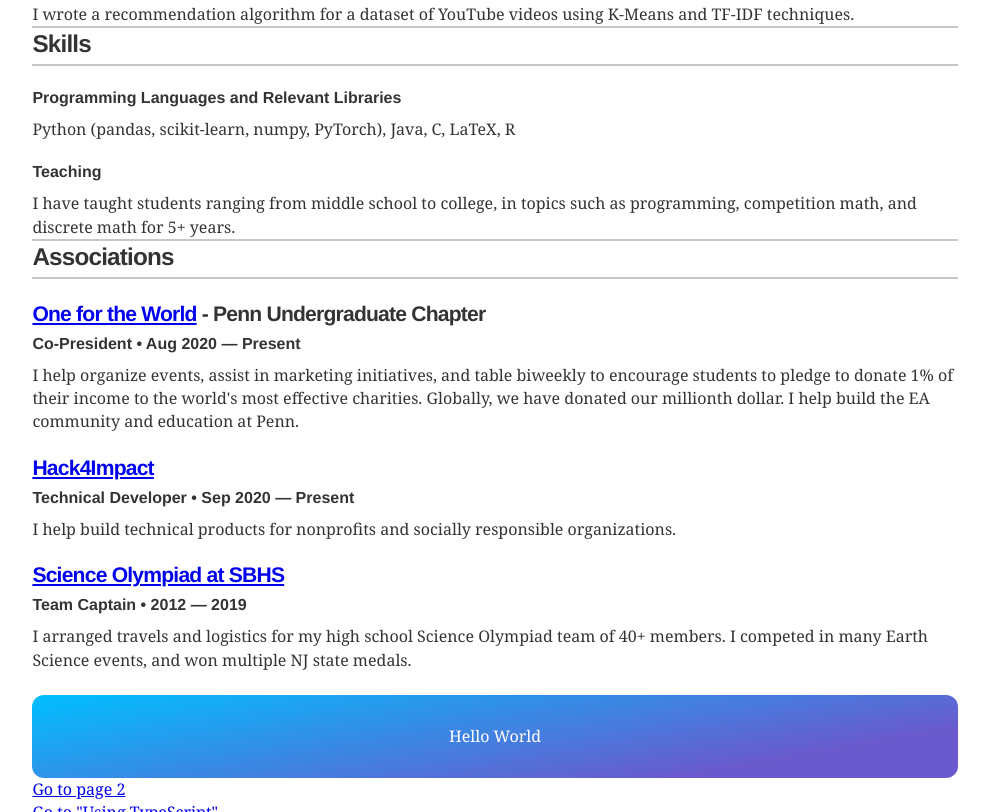
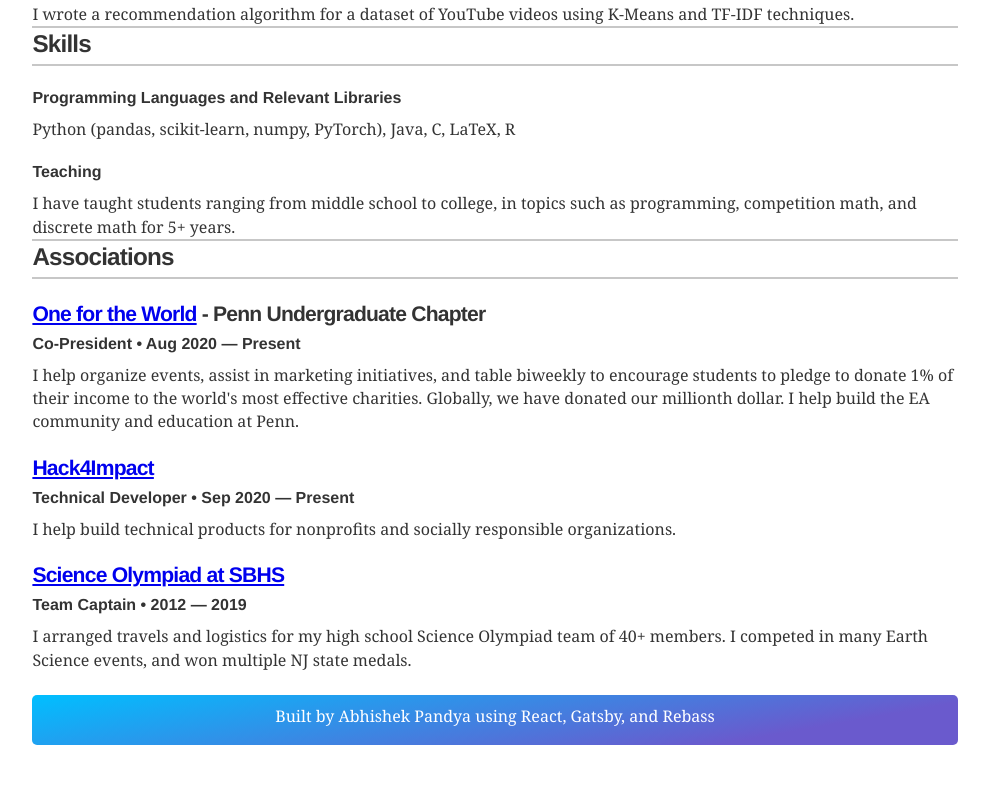
Before and after one commit to abhishekp106/abhishekp106.github.io, a Gatsby site: page / in a window 1280 px wide. Shown: the part 1988-2800 px from the top of the page, without its empty margins (145-1134 px from the left). After the commit the page ends 2756 px from the top, so only its background shows below. Built offline with nearby package versions, Linux system fonts and the light colour scheme; Gatsby itself is replaced by a stand-in of ours.

Commit message:
publishable draft

```diff
--- a/package.json
+++ b/package.json
@@ -29,6 +29,7 @@
     "typography-theme-fairy-gates": "^0.16.19"
   },
   "devDependencies": {
+    "gh-pages": "^3.1.0",
     "prettier": "2.1.2"
   },
   "keywords": [
@@ -42,7 +43,8 @@
     "start": "npm run develop",
     "serve": "gatsby serve",
     "clean": "gatsby clean",
-    "test": "echo \"Write tests! -> https://gatsby.dev/unit-testing\" && exit 1"
+    "test": "echo \"Write tests! -> https://gatsby.dev/unit-testing\" && exit 1",
+    "deploy": "gatsby build && gh-pages -d public -b master"
   },
   "repository": {
     "type": "git",
--- a/src/components/header.js
+++ b/src/components/header.js
@@ -2,7 +2,7 @@ import PropTypes from "prop-types"
 import React from "react"
 import "./header.css"
 import { AiOutlineTwitter, AiOutlineGithub, AiFillLinkedin, AiOutlineFilePdf, AiOutlineMail } from 'react-icons/ai';
-import {Box, Flex, Text, } from "rebass"
+//import {Box, Flex, Text, } from "rebass"
 // gradient from https://www.gradient-animator.com/
 
 const Header = ({ siteTitle }) => (
--- a/src/components/layout.js
+++ b/src/components/layout.js
@@ -34,11 +34,26 @@ const Layout = ({ children }) => {
         }}
       >
         <main>{children}</main>
-        <footer style={{
-          marginTop: `2rem`
+        <div
+        style={{
+            '--color-1': 'deepskyblue',
+            '--color-2': 'slateblue',
+            background: `
+            linear-gradient(
+                170deg,
+                var(--color-1),
+                var(--color-2) 80%
+            )
+            `,
+            // Unrelated styles:
+            color: 'white',
+            textAlign: 'center',
+            padding: 10,
+            borderRadius: 5,
+            height: '50px'
         }}>
-          Built by Abhishek Pandya using React, Gatsby, and Rebass
-        </footer>
+            Built by Abhishek Pandya using React, Gatsby, and Rebass
+      </div>
       </div>
     </>
   )
--- a/src/components/resume.tsx
+++ b/src/components/resume.tsx
@@ -115,25 +115,7 @@ const Resume: React.FC<Props> = () => (
       <ResumeItem>I arranged travels and logistics for my high school Science Olympiad team of 40+ members. I competed in many Earth Science events, and won multiple NJ state medals.</ResumeItem>
       <p></p>
 
-      <div
-        style={{
-            '--color-1': 'deepskyblue',
-            '--color-2': 'slateblue',
-            background: `
-            linear-gradient(
-                170deg,
-                var(--color-1),
-                var(--color-2) 80%
-            )
-            `,
-            // Unrelated styles:
-            color: 'white',
-            textAlign: 'center',
-            padding: 30,
-            borderRadius: 12,
-        }}>
-            Hello World
-      </div>
+
   </Box>
 )
 
--- a/src/pages/index.js
+++ b/src/pages/index.js
@@ -1,5 +1,4 @@
 import React from "react"
-import { Link } from "gatsby"
 import {Box, Card, Image, Heading, Text} from "rebass"
 
 import Layout from "../components/layout"
@@ -28,6 +27,7 @@ const IndexPage = () => (
         I am looking for SWE internships and research positions.
         I grew up in Central Jersey.
       </p>
+      <p>You can reach me at abpandya@seas.upenn.edu!</p>
     </Box>
       <Box width={[1, 1, 1]}>
         <Card
@@ -50,9 +50,11 @@ const IndexPage = () => (
     </Box>
     <p></p>
     <Resume />
-    <Link to="/page-2/">Go to page 2</Link> <br />
-    <Link to="/using-typescript/">Go to "Using TypeScript"</Link>
+
   </Layout>
 )
 
+/* <Link to="/page-2/">Go to page 2</Link> <br />
+<Link to="/using-typescript/">Go to "Using TypeScript"</Link> */
+
 export default IndexPage
```
Also changed, not shown: 1 other file.
